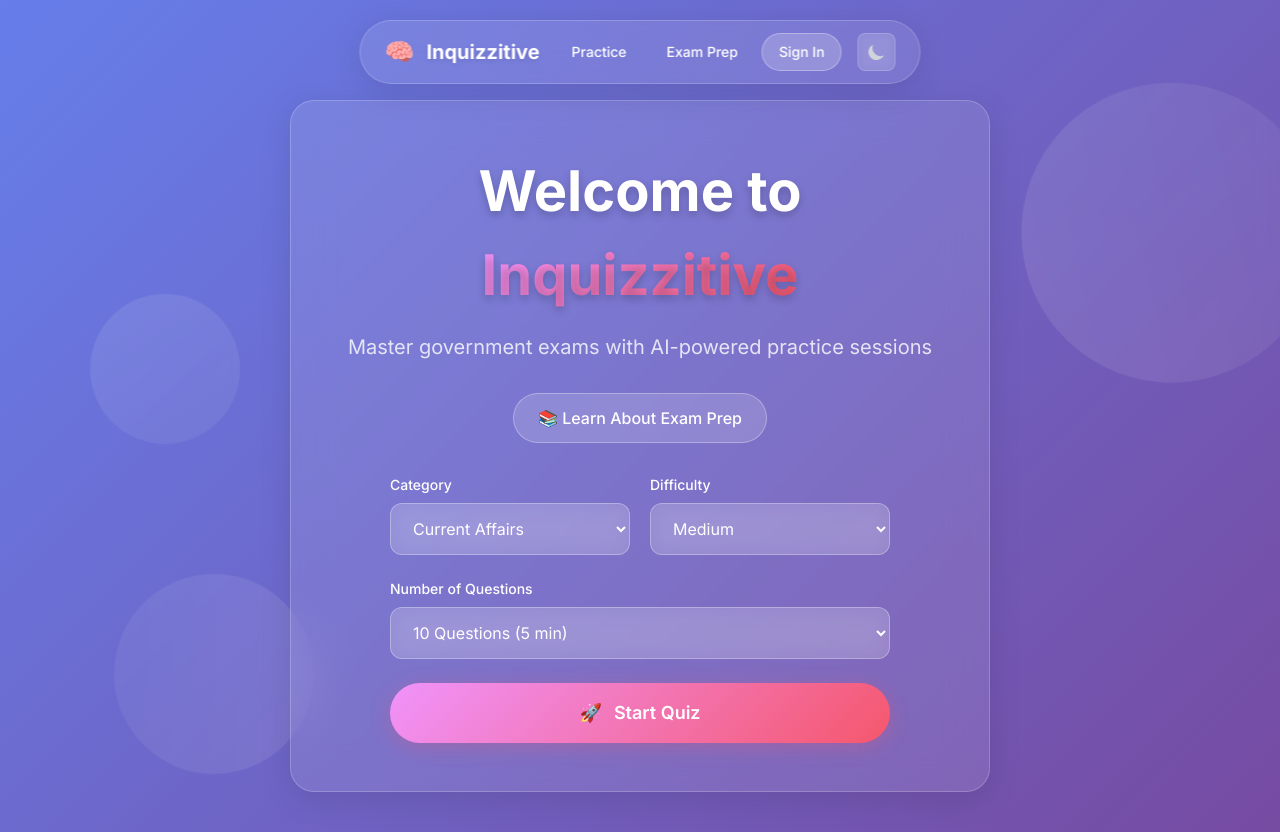
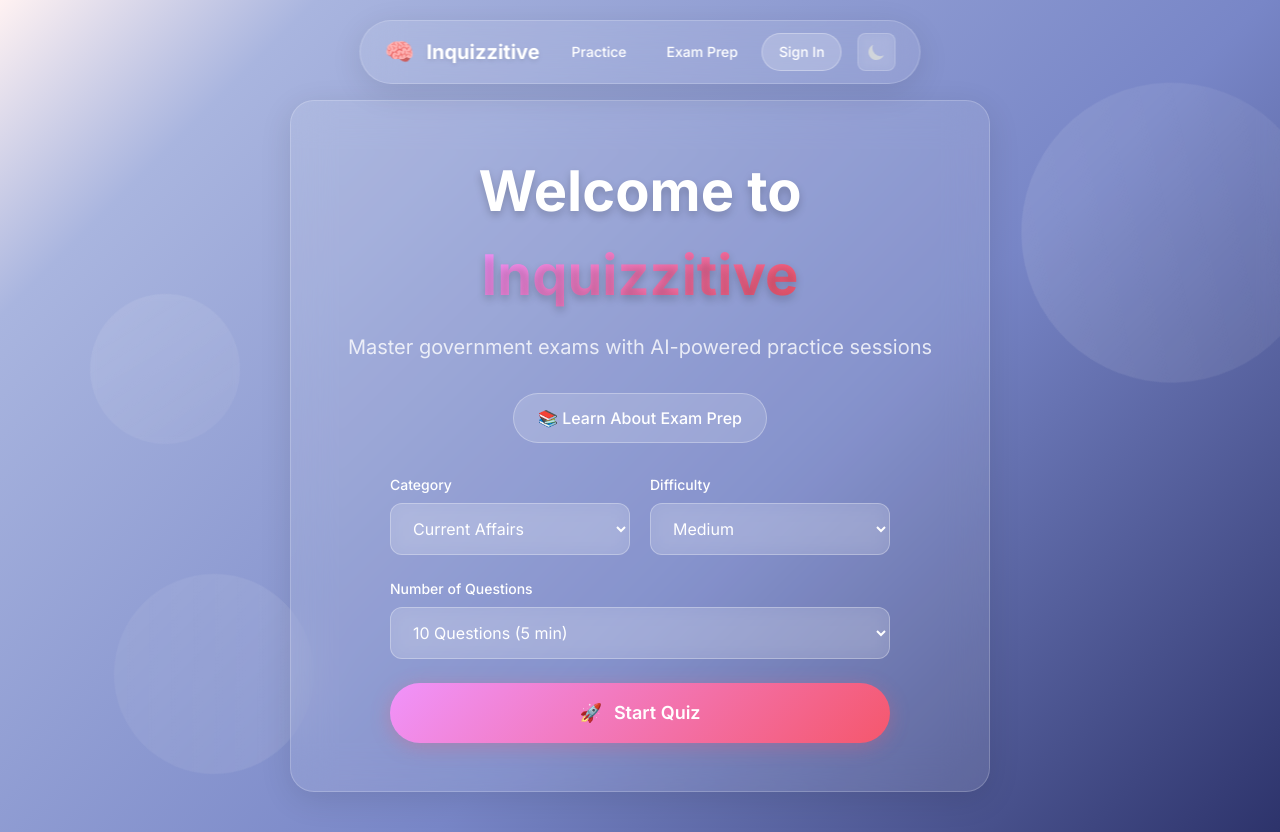
Before and after one commit to sb-decoder/inquizzitive, a React (Vite) app: page / in a window 1280 px wide. Built offline with nearby package versions, Linux system fonts and the light colour scheme.

Commit message:
Added changes

```diff
--- a/src/index.css
+++ b/src/index.css
@@ -16,8 +16,10 @@
    body,
    html {
     font-family: "Inter", system-ui, -apple-system, sans-serif;
-    background-image: linear-gradient(135deg, #667eea 0%, #764ba2 100%);
-    background-color: #667eea;
+background-image: linear-gradient(135deg, #FFF2F2 0%, #A9B5DF 15%, #7886C7 60%, #2D336B 100%);
+background-color: #FFF2F2;
+
+
     min-height: 100vh;
     overflow-x: hidden;
   }
@@ -299,7 +301,9 @@
     border: 1px solid rgba(255, 255, 255, 0.2);
     box-shadow: 0 8px 32px rgba(0, 0, 0, 0.1);
   }
-
+  .dark .glass-select option {
+    background: rgb(34 34 47)
+  }
   .glass-card:hover {
     @apply -translate-y-0.5;
     box-shadow: 0 12px 40px rgba(0, 0, 0, 0.15);
@@ -398,7 +402,7 @@
   }
 
   .glass-select option {
-    background: rgba(102, 126, 234, 0.95);
+    background: #7886C7;
     @apply text-white;
   }
 
```
